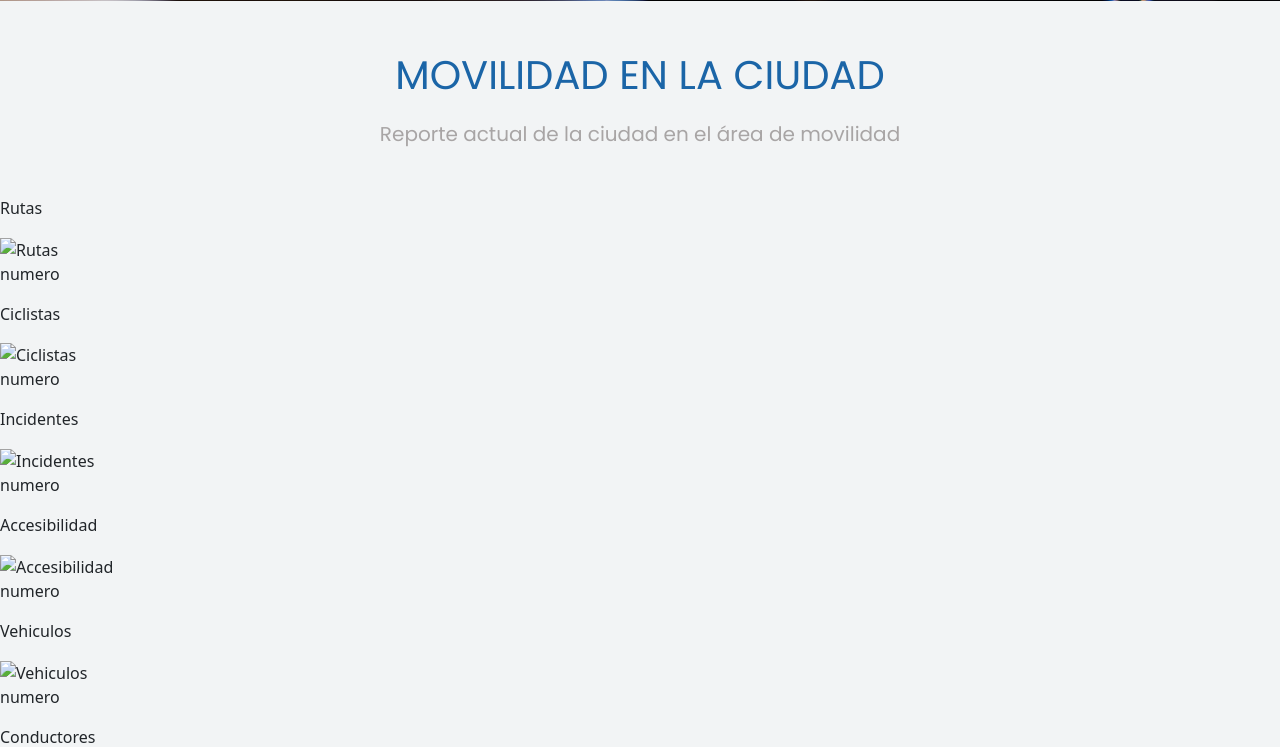
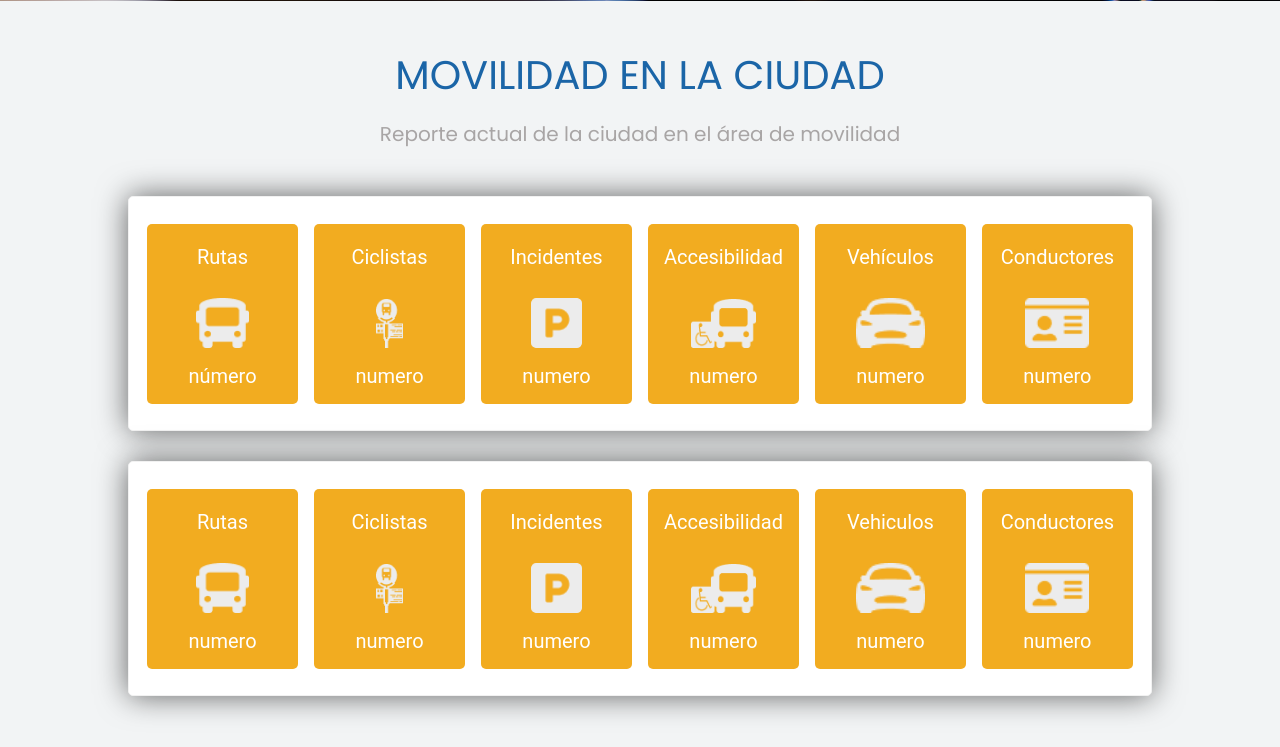
Before and after one commit to fjsaca2001/LojaRealTime, a Django app: page / in a window 1280 px wide. Shown: the part 599-1346 px from the top of the page. Run offline with Django 3.2, Linux system fonts and the light colour scheme.

Commit message:
Maquetado index final

```diff
--- a/lojaRealTime/administracion/static/css/style.css
+++ b/lojaRealTime/administracion/static/css/style.css
@@ -163,7 +163,6 @@ ul.tabs li a .tab-text{
     text-align: center;
     font-family: "Poppins";
     color: #1B65A7;
-
 }
 .head-index h3{
     color: #A8A5A5;
@@ -171,5 +170,82 @@ ul.tabs li a .tab-text{
     padding-top: 15px;
 }
 .secciones-indicadores{
-
+    border-radius: 5px;
+    border: #F1F1F1 1px solid;
+    background-color: #FFFFFF;
+    margin: auto;
+    padding: 10px;
+    margin-bottom: 30px;
+    width: 80%;
+    height: 235px;
+    display: flex;
+    filter: drop-shadow(0 0 0.95rem rgb(0, 0, 0, 0.60));
 }
+.secciones-indicadores section{
+    width: 15%;
+    height: 180px;
+    background-color: #F2AC20;
+    padding: 10px;
+    margin: auto;
+    text-align: center;
+    color: #FFFFFF;
+    font-size: 20px;
+    font-family: "Roboto";
+    border-radius: 5px;
+}
+.secciones-indicadores section img{
+    padding: 5px;
+    height: 60px;
+}
+.secciones-indicadores section p{
+    padding-bottom: 5px;
+    padding-top: 8px;
+    font-weight: 400;
+}
+.div-iframe{
+    text-align: center;
+    width: 100%;
+    height: 150px;
+    display: inline-block;
+    margin-top: 30px;
+    padding: 10px;
+    position: absolute;
+    background-color: rgba(255, 255, 255, 0.6);
+}
+.div-iframe p{
+    color: #2F41A2;
+    font-family: "Poppins";
+    font-size: 18px;
+}
+#titulo-map {
+    font-size: 40px;
+}
+.indicadores-trafico{
+    padding-top: 450px;
+    width: 100%;
+    height: 80vh;
+    background-repeat: no-repeat;
+    background-size: cover;
+}
+.indicadores-trafico section{
+    backdrop-filter: blur(10px);
+    width: 100%;
+    height: 200px;
+    background-color: rgba(254, 254, 254, 0.25);
+    text-align: right;
+    font-family: "Poppins";
+}
+.indicadores-trafico a{
+    color: #FFFFFF;
+    text-decoration: none;
+}
+.indicadores-trafico p{
+    padding-top: 30px;
+    padding-right: 200px;
+    font-size: 40px;
+    font-weight: bold;
+}
+.indicadores-trafico h4{
+    padding-right: 200px;
+    font-size: 20px;
+}
--- a/lojaRealTime/administracion/templates/index.html
+++ b/lojaRealTime/administracion/templates/index.html
@@ -11,34 +12,81 @@
 <div class="secciones-indicadores">
    <section id="sec-indi#1">
       <p>Rutas</p>
-      <img src="" alt="Rutas">
+      <img src="{% static 'img/bus.png' %}" alt="Rutas">
+      <p>número</p>
+   </section>
+   <section id="sec-indi#2">
+      <p>Ciclistas</p>
+      <img src="{% static 'img/bike.png' %}" alt="Ciclistas">
+      <p>numero</p>
+   </section>
+   <section id="sec-indi#3">
+      <p>Incidentes</p>
+      <img src="{% static 'img/insident.png' %}" alt="Incidentes">
+      <p>numero</p>
+   </section>
+   <section id="sec-indi#4">
+      <p>Accesibilidad</p>
+      <img src="{% static 'img/acces.png' %}" alt="Accesibilidad">
+      <p>numero</p>
+   </section>
+   <section id="sec-indi#5">
+      <p>Vehículos</p>
+      <img src="{% static 'img/car.png' %}" alt="Vehiculos">
+      <p>numero</p>
+   </section>
+   <section id="sec-indi#6">
+      <p>Conductores</p>
+      <img src="{% static 'img/driver.png' %}" alt="Conductores">
+      <p>numero</p>
+   </section>
+</div>
+<div class="secciones-indicadores">
+   <section id="sec-indi#1">
+      <p>Rutas</p>
+      <img src="{% static 'img/bus.png' %}" alt="Rutas">
       <p>numero</p>
    </section>
    <section id="sec-indi#2">
       <p>Ciclistas</p>
-      <img src="" alt="Ciclistas">
+      <img src="{% static 'img/bike.png' %}" alt="Ciclistas">
       <p>numero</p>
    </section>
    <section id="sec-indi#3">
       <p>Incidentes</p>
-      <img src="" alt="Incidentes">
+      <img src="{% static 'img/insident.png' %}" alt="Incidentes">
       <p>numero</p>
    </section>
    <section id="sec-indi#4">
       <p>Accesibilidad</p>
-      <img src="" alt="Accesibilidad">
+      <img src="{% static 'img/acces.png' %}" alt="Accesibilidad">
       <p>numero</p>
    </section>
    <section id="sec-indi#5">
       <p>Vehiculos</p>
-      <img src="" alt="Vehiculos">
+      <img src="{% static 'img/car.png' %}" alt="Vehiculos">
       <p>numero</p>
    </section>
    <section id="sec-indi#6">
       <p>Conductores</p>
-      <img src="" alt="Conductores">
+      <img src="{% static 'img/driver.png' %}" alt="Conductores">
       <p>numero</p>
    </section>
 </div>
-  <iframe src="https://www.google.com/maps/embed?pb=!1m14!1m12!1m3!1d1824.8921496681864!2d-79.20121662582437!3d-3.9961700208999984!2m3!1f0!2f0!3f0!3m2!1i1024!2i768!4f13.1!5e0!3m2!1ses!2sec!4v1661318468457!5m2!1ses!2sec" width="100%" height="850" style="border:0;" allowfullscreen="" loading="lazy" referrerpolicy="no-referrer-when-downgrade"></iframe>
+<br>
+<div class="div-iframe">
+   <p id="titulo-map">MAPA DE CALOR DE TRÁFICO</p>
+   <P>Observa el mapa de calor en relación al tiempo real</P>
+</div>
+<iframe class="iframe-map" src="https://www.google.com/maps/embed?pb=!1m14!1m12!1m3!1d1824.8921496681864!2d-79.20121662582437!3d-3.9961700208999984!2m3!1f0!2f0!3f0!3m2!1i1024!2i768!4f13.1!5e0!3m2!1ses!2sec!4v1661318468457!5m2!1ses!2sec" width="100%" height="850" style="border:0;" allowfullscreen="" loading="lazy" referrerpolicy="no-referrer-when-downgrade">
+</iframe>
+<div class="indicadores-trafico" style="background-image: url('{% static "img/traficoIndicadores.png" %}')">
+   <br>
+   <section>
+      <a href="">
+      <p>Indicadores de Movilidad</p>
+      <h4>Velocidad, tráfico, horas pico, etc.</h4>
+      </a>
+   </section>
+</div>
 {% endblock %}
```
Also changed, not shown: other parts of lojaRealTime/administracion/templates/index.html (+1 -0 lines), lojaRealTime/administracion/static/img/acces.png (added), lojaRealTime/administracion/static/img/bike.png (added), lojaRealTime/administracion/static/img/bus.png (added), lojaRealTime/administracion/static/img/car.png (added), lojaRealTime/administracion/static/img/driver.png (added), lojaRealTime/administracion/static/img/insident.png (added), lojaRealTime/administracion/static/img/traficoIndicadores.png (added).
